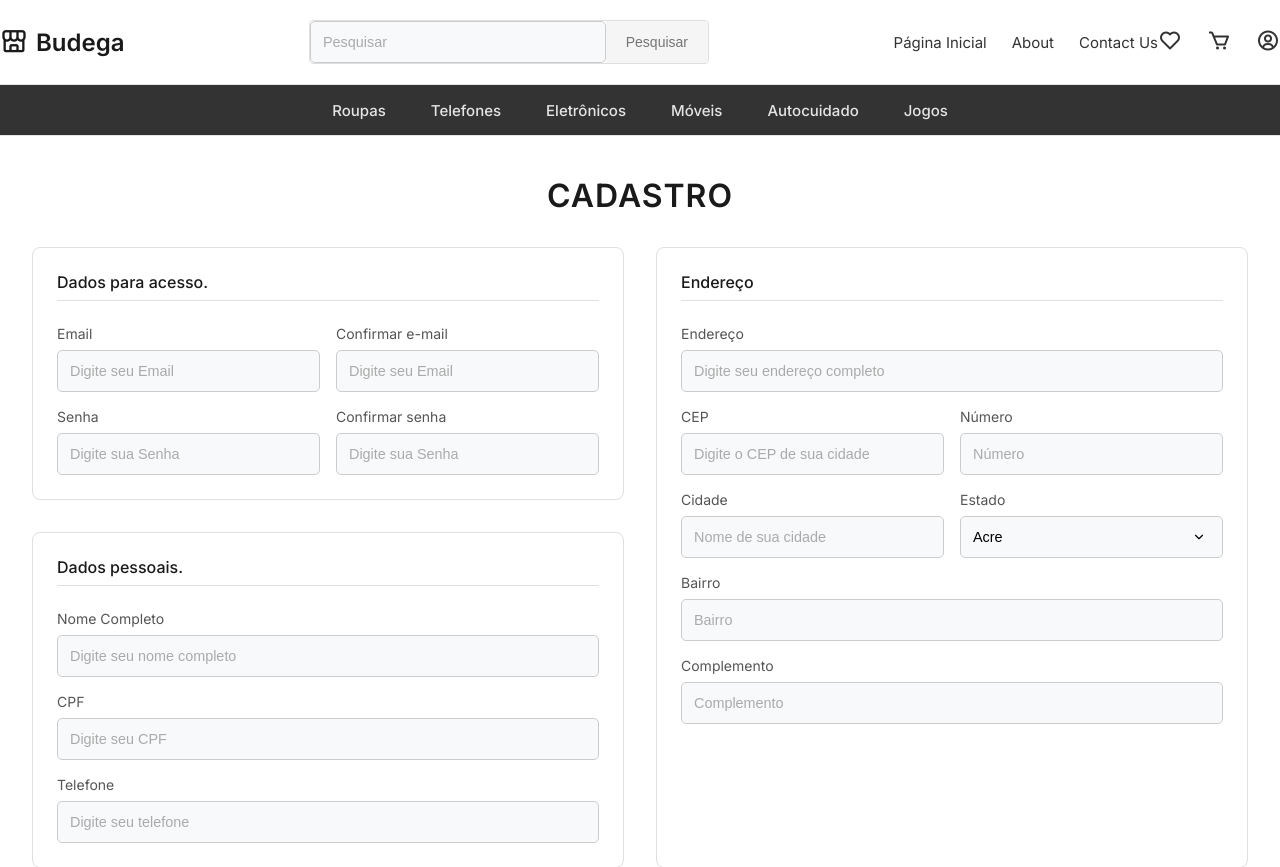
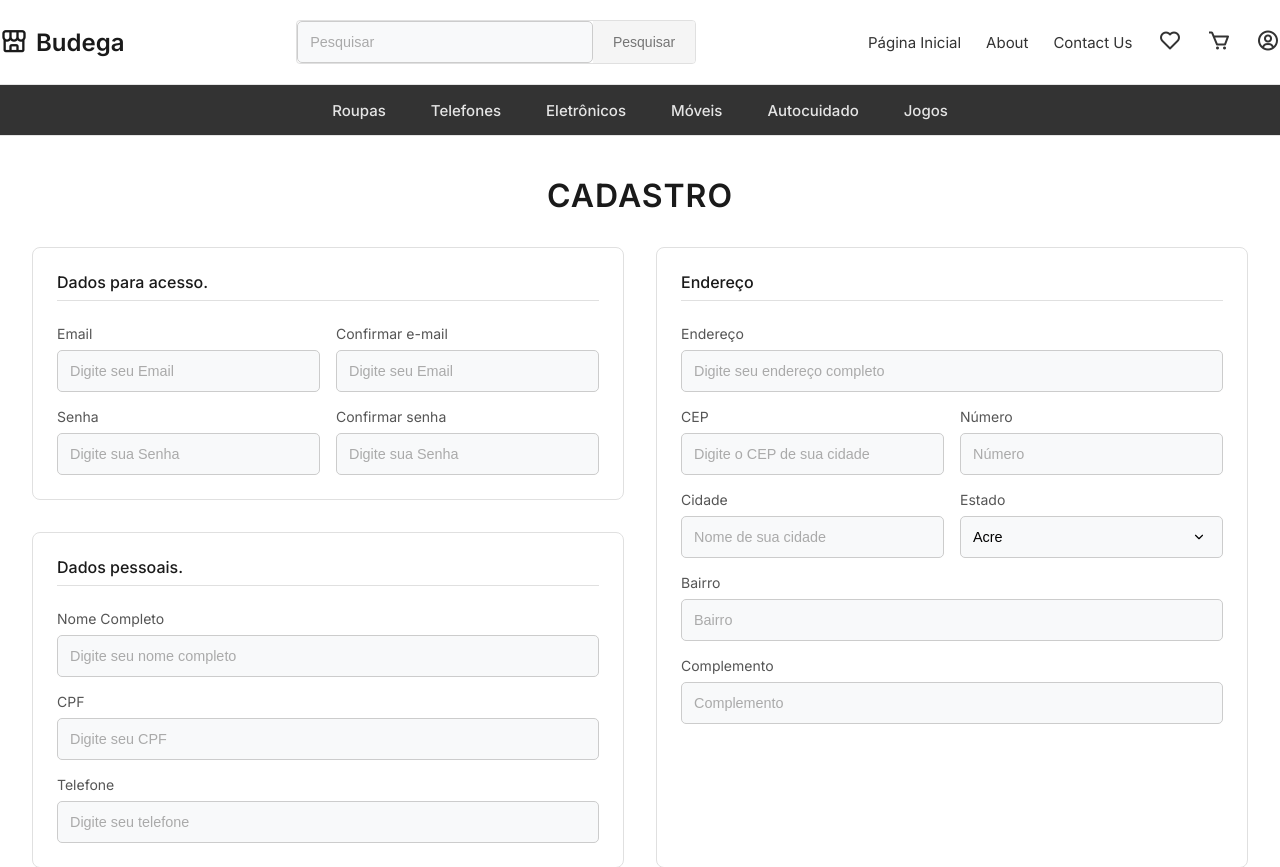
Before and after one commit to iaracampos/clone_amazon_django, a Django app: page /cadastro/ in a window 1280 px wide. Shown: the top 867 px of the page. Run offline with Django 5.2, Linux system fonts and the light colour scheme.

Commit message:
telas prontas

```diff
--- a/amazonproject/app/templates/app/navbar.html
+++ b/amazonproject/app/templates/app/navbar.html
@@ -63,6 +63,11 @@
         display: flex;
         align-items: center;
         gap: 25px;
+        text-wrap: nowrap;
+    }
+
+    .header-icons {
+        padding-left: 2%;
     }
 
     .main-nav a {
```
